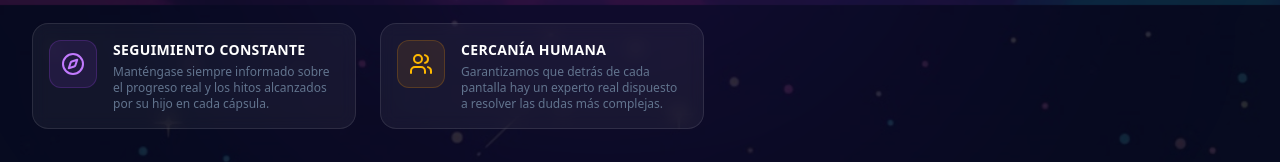
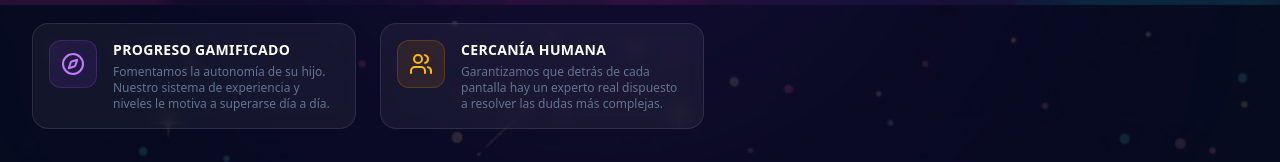
Before and after one commit to Cristina2M/GenioAcademy, a React app in the folder frontend/: page / in a window 1280 px wide. Shown: the part 2555-2717 px from the top of the page. Built offline with nearby package versions, Linux system fonts and the light colour scheme; no server answers; the HTML template or start-up script is replaced by a standard one.

Commit message:
Ajuste de textos en Home y Mission para reflejar funcionalidades reales de la plataforma

```diff
--- a/frontend/src/pages/Home.jsx
+++ b/frontend/src/pages/Home.jsx
@@ -196,8 +196,8 @@ export default function Home() {
                                 <Compass className="w-6 h-6 text-purple-400" />
                             </div>
                             <div>
-                                <h4 className="text-white font-bold text-sm uppercase tracking-wide">Seguimiento Constante</h4>
-                                <p className="text-slate-500 text-xs mt-1">Manténgase siempre informado sobre el progreso real y los hitos alcanzados por su hijo en cada cápsula.</p>
+                                <h4 className="text-white font-bold text-sm uppercase tracking-wide">Progreso Gamificado</h4>
+                                <p className="text-slate-500 text-xs mt-1">Fomentamos la autonomía de su hijo. Nuestro sistema de experiencia y niveles le motiva a superarse día a día.</p>
                             </div>
                         </div>
                         <div className="flex gap-4 p-4 rounded-2xl bg-white/5 border border-white/10 backdrop-blur-sm">
--- a/frontend/src/pages/Mission.jsx
+++ b/frontend/src/pages/Mission.jsx
@@ -229,10 +229,10 @@ export default function Mission() {
             <div className="collapse collapse-plus bg-slate-900/60 border border-white/5 shadow-lg group">
               <input type="radio" name="my-accordion-3" />
               <div className="collapse-title text-xl font-medium text-white group-hover:text-cyan-300 transition-colors">
-                ¿Cómo sé si realmente están progresando y no perdiendo el tiempo?
+                ¿Cómo garantiza la plataforma que el alumno progrese y no pierda el tiempo?
               </div>
               <div className="collapse-content text-slate-400 text-lg leading-relaxed">
-                <p>En el plan central y premium, como tutor principal, tendrás acceso a un <strong className="text-pink-300">panel con métricas claras de tiempo útil, cursos completados y logros alcanzados</strong>. En caso de suscripción superior, podrás agendar videollamadas con un profesor humano para resolver los desafíos más complejos y asegurar que el progreso sea constante.</p>
+                <p>Nuestra plataforma fomenta la responsabilidad y la autonomía. El alumno dispone de su propio <strong className="text-pink-300">dashboard con estadísticas visuales, experiencia RPG, niveles y un recuento de cursos completados</strong>. Al ver su progreso gamificado de forma tan clara, la motivación nace del propio estudiante. Además, en las suscripciones superiores, puede realizar consultas a profesores humanos para resolver cualquier atasco y asegurar el avance.</p>
               </div>
             </div>
 
```
